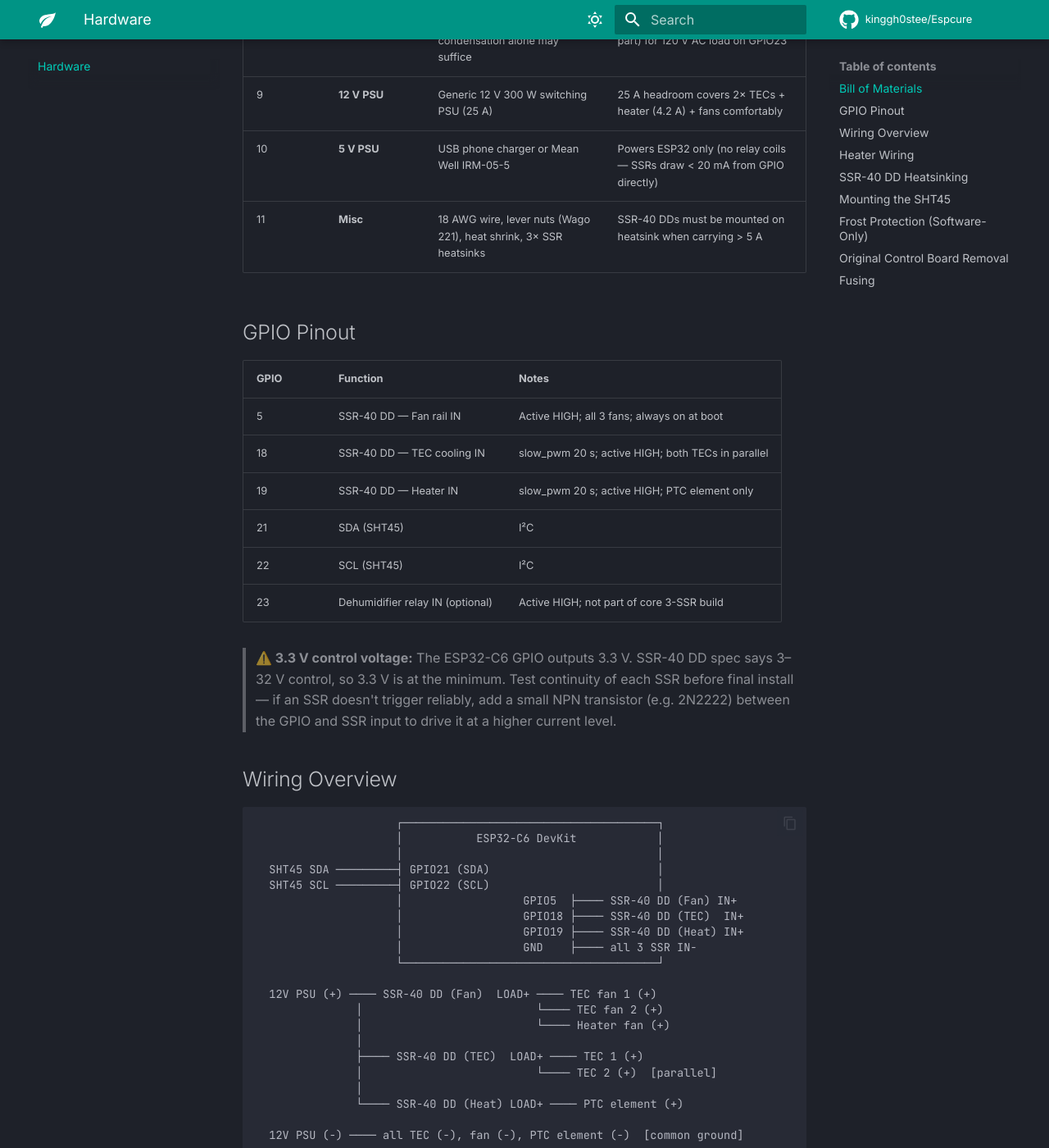
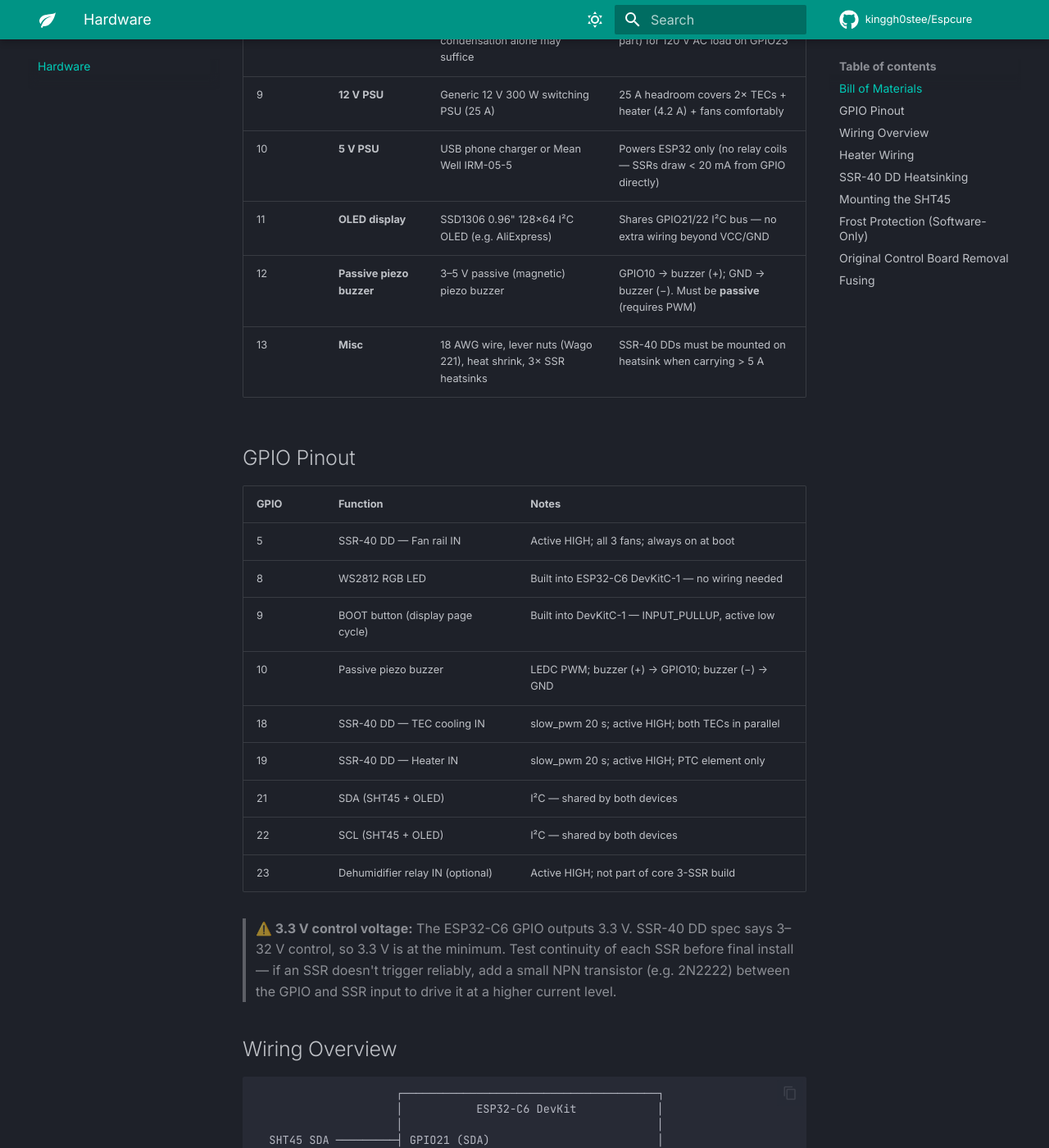
Before and after one commit to kinggh0stee/Espcure, an MkDocs documentation site: the page built from docs/hardware.md, in a window 1280 px wide and 1400 px high, scrolled down 861 px. Shown: the whole window at 82% size. Built offline with MkDocs 1.6.1 and Material for MkDocs 9.7.7, drawn with Linux system fonts in a browser that asks for light colours; comment, search, counter and statistics services are not loaded.

Commit message:
Add buzzer alerts, RGB status LED, fix duplicate binary_sensor
Passive piezo buzzer (GPIO10, LEDC PWM):
- Frost floor triggers 5× rapid E6 beeps via rtttl
- Cure program complete (18-day or 4+4) plays ascending C-E-G-C chime

WS2812 RGB LED (GPIO8, built into DevKitC-1, no wiring needed):
- 2 s interval updates color from PID climate action
  blue=cooling · red(dim)=heating · green(very dim)=idle · off=off
- Frost Guard → white "Frost Blink" pulse effect (overrides normal status)

Bug fix: duplicate binary_sensor: top-level key (YAML second block
overwrites first) — merged page_button into the single binary_sensor
section; added on_press frost alarm trigger to Frost Floor Active sensor

docs/hardware.md: added OLED, buzzer, GPIO8/9/10 to BOM and pinout table

https://claude.ai/code/session_01DAgSL3kEZoN354Go93Gidg

```diff
--- a/docs/hardware.md
+++ b/docs/hardware.md
@@ -14,17 +14,22 @@
 | 8 | **Dehumidifier** | Optional — Peltier condensation alone may suffice | If used: add AC SSR (separate part) for 120 V AC load on GPIO23 |
 | 9 | **12 V PSU** | Generic 12 V 300 W switching PSU (25 A) | 25 A headroom covers 2× TECs + heater (4.2 A) + fans comfortably |
 | 10 | **5 V PSU** | USB phone charger or Mean Well IRM-05-5 | Powers ESP32 only (no relay coils — SSRs draw < 20 mA from GPIO directly) |
-| 11 | **Misc** | 18 AWG wire, lever nuts (Wago 221), heat shrink, 3× SSR heatsinks | SSR-40 DDs must be mounted on heatsink when carrying > 5 A |
+| 11 | **OLED display** | SSD1306 0.96" 128×64 I²C OLED (e.g. AliExpress) | Shares GPIO21/22 I²C bus — no extra wiring beyond VCC/GND |
+| 12 | **Passive piezo buzzer** | 3–5 V passive (magnetic) piezo buzzer | GPIO10 → buzzer (+); GND → buzzer (−). Must be **passive** (requires PWM) |
+| 13 | **Misc** | 18 AWG wire, lever nuts (Wago 221), heat shrink, 3× SSR heatsinks | SSR-40 DDs must be mounted on heatsink when carrying > 5 A |
 
 ## GPIO Pinout
 
 | GPIO | Function | Notes |
 |---|---|---|
 | 5 | SSR-40 DD — Fan rail IN | Active HIGH; all 3 fans; always on at boot |
+| 8 | WS2812 RGB LED | Built into ESP32-C6 DevKitC-1 — no wiring needed |
+| 9 | BOOT button (display page cycle) | Built into DevKitC-1 — INPUT_PULLUP, active low |
+| 10 | Passive piezo buzzer | LEDC PWM; buzzer (+) → GPIO10; buzzer (−) → GND |
 | 18 | SSR-40 DD — TEC cooling IN | slow_pwm 20 s; active HIGH; both TECs in parallel |
 | 19 | SSR-40 DD — Heater IN | slow_pwm 20 s; active HIGH; PTC element only |
-| 21 | SDA (SHT45) | I²C |
-| 22 | SCL (SHT45) | I²C |
+| 21 | SDA (SHT45 + OLED) | I²C — shared by both devices |
+| 22 | SCL (SHT45 + OLED) | I²C — shared by both devices |
 | 23 | Dehumidifier relay IN (optional) | Active HIGH; not part of core 3-SSR build |
 
 > **⚠️ 3.3 V control voltage:** The ESP32-C6 GPIO outputs 3.3 V. SSR-40 DD spec says 3–32 V control, so 3.3 V is at the minimum. Test continuity of each SSR before final install — if an SSR doesn't trigger reliably, add a small NPN transistor (e.g. 2N2222) between the GPIO and SSR input to drive it at a higher current level.
```
Also changed, not shown: TODO.md (+5 -5 lines), espcure.yaml (+101 -18 lines).
